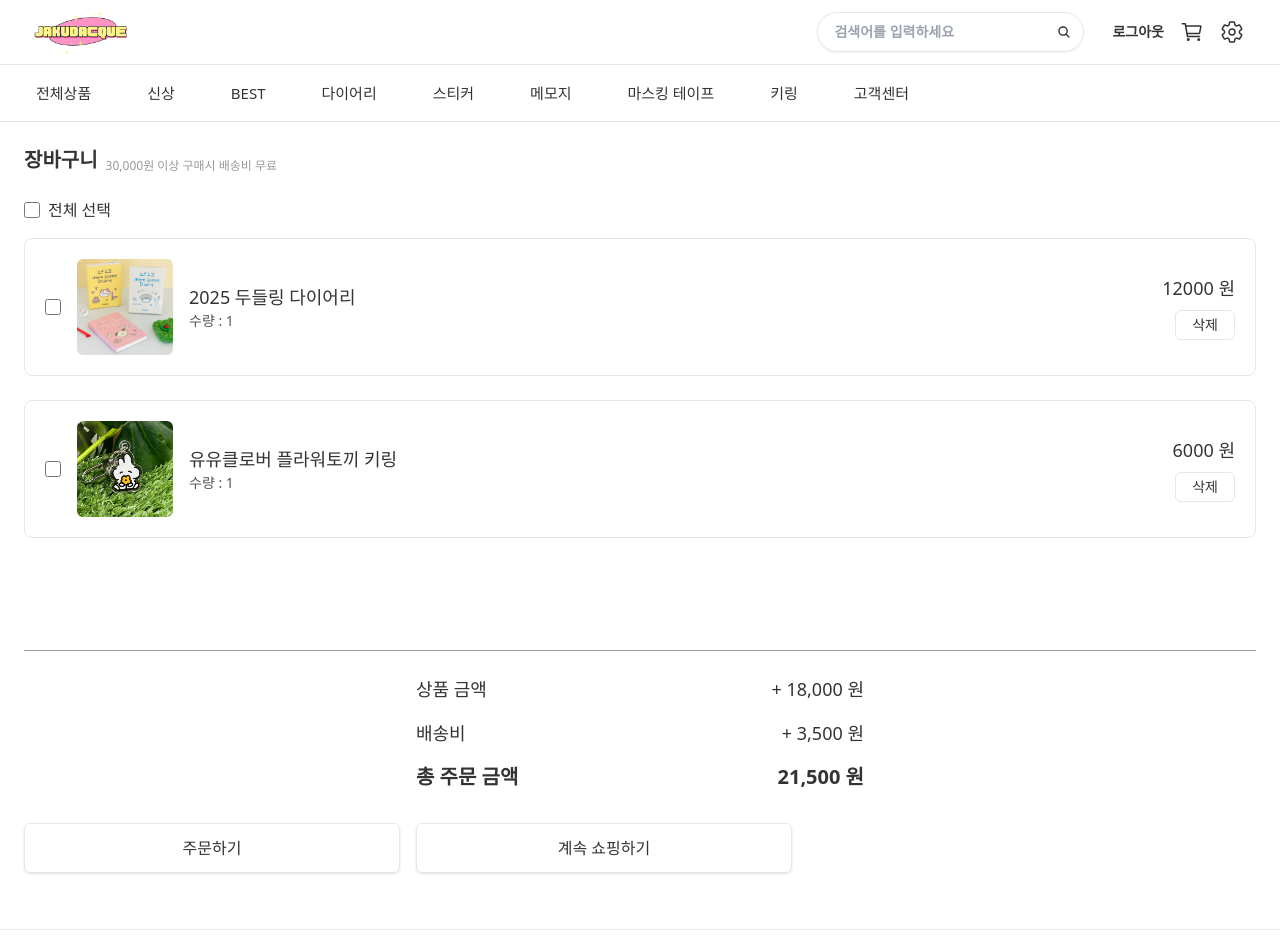
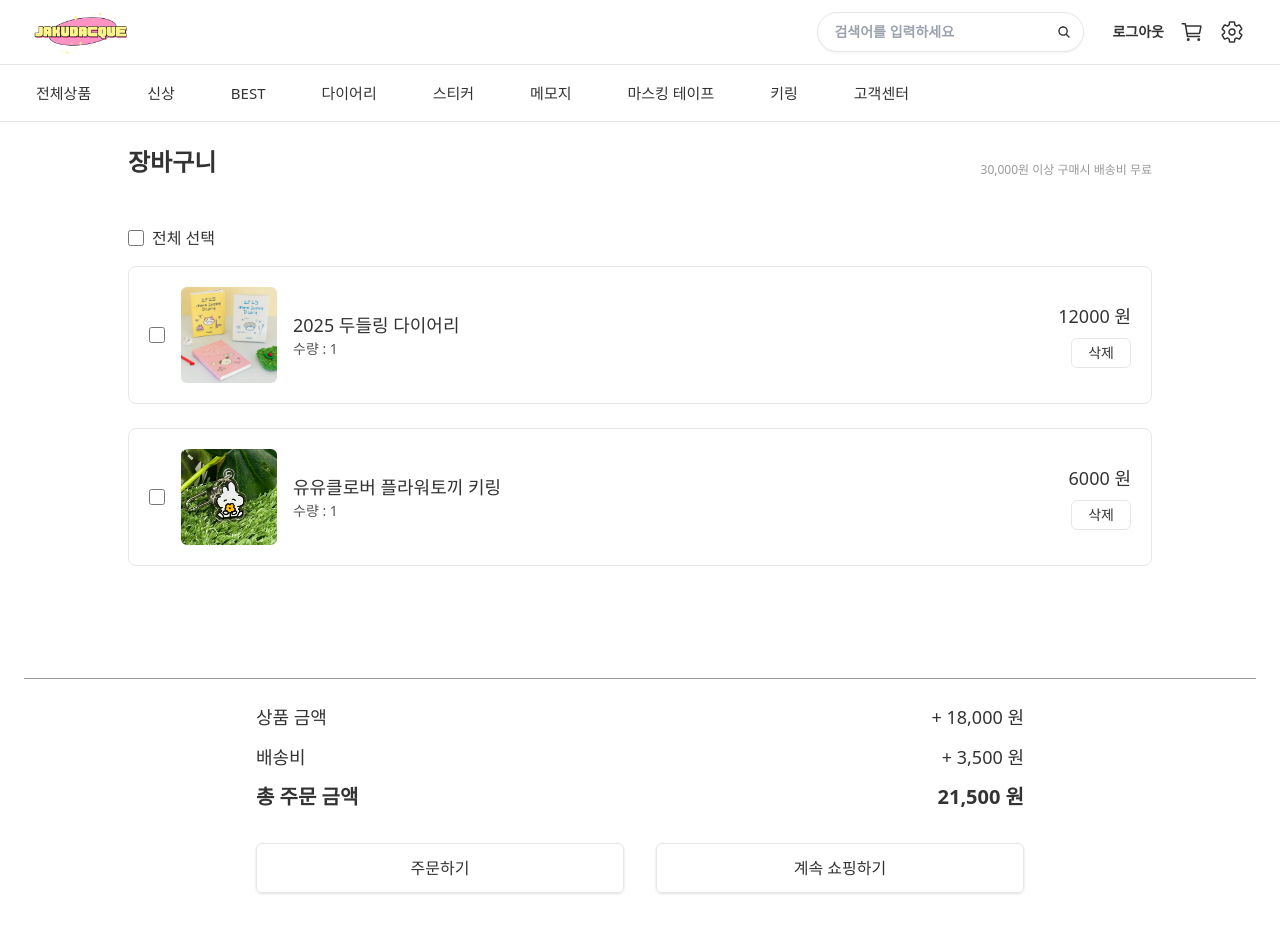
Before and after one commit to FRONTENDBOOTCAMP-11th/Jakudacque, a React (Vite) app: page /cart in a window 1280 px wide. Shown: the top 948 px of the page. Built offline with nearby package versions, Linux system fonts and the light colour scheme; a web font is replaced by a local one.

Commit message:
💄 style : 버튼 중앙정렬 및  UI 전체적으로 가운데 정렬

```diff
--- a/src/pages/product/Cart.jsx
+++ b/src/pages/product/Cart.jsx
@@ -1,5 +1,3 @@
-"use client";
-
 import { useState } from "react";
 import { IoCartOutline } from "react-icons/io5";
 import { Link } from "react-router-dom";
@@ -34,15 +32,17 @@ export default function Cart() {
 
   return (
     <div className="container mx-auto p-6">
-      <div className="flex  mb-6">
-        <h1 className="text-xl font-bold">장바구니</h1>
+      <div className="max-w-5xl mx-auto mb-6">
+        <div className="flex mb-12 justify-between items-center">
+          <h1 className="text-2xl font-bold">장바구니</h1>
           <p className="text-xs text-[#999] pl-2 mt-auto">
             30,000원 이상 구매시 배송비 무료
           </p>
         </div>
+      </div>
 
       {hasProducts ? (
-        <>
+        <div className="max-w-5xl mx-auto">
           <div className="mb-4">
             <label className="flex items-center">
               <input type="checkbox" className="w-4 h-4 mr-2" />
@@ -50,7 +50,7 @@ export default function Cart() {
             </label>
           </div>
 
-          <div className="grid grid-cols-1 gap-6 mb-28 w-full max-w-2x">
+          <div className="grid grid-cols-1 gap-6 mb-28 w-full max-w-5xl">
             {products.map(product => (
               <div
                 key={product.id}
@@ -81,7 +81,7 @@ export default function Cart() {
               </div>
             ))}
           </div>
-        </>
+        </div>
       ) : (
         <div className="flex flex-col items-center text-gray-400 my-52">
           <IoCartOutline size={56} />
@@ -90,32 +90,31 @@ export default function Cart() {
       )}
 
       <div className="mt-8 border-t border-[#999] pt-6">
-        <div className="flex flex-col items-center text-lg font-medium space-y-4 mb-8">
-          <p className="flex justify-between w-full max-w-md">
+        <div className="flex flex-col items-center text-lg font-medium space-y-3 mb-8">
+          <p className="flex justify-between w-full max-w-3xl">
             <span>상품 금액</span>
             <span>+ 18,000 원</span>
           </p>
-          <p className="flex justify-between w-full max-w-md">
+          <p className="flex justify-between w-full max-w-3xl">
             <span>배송비</span>
             <span>+ 3,500 원</span>
           </p>
-          <p className="flex justify-between w-full max-w-md text-xl font-bold">
+          <p className="flex justify-between w-full max-w-3xl text-xl font-bold">
             <span>총 주문 금액</span>
             <span>21,500 원</span>
           </p>
         </div>
-        <div className="mt-6 flex gap-4 justify-cente max-w-3xl mb-8">
-          <button className="w-full text-center rounded-md border px-6 py-3 font-medium shadow hover:bg-secondary-base">
+        <div className="flex justify-center max-w-3xl mx-auto mt-6 mb-8">
+          <div className=" flex gap-8 w-full">
+            <button className="flex-1 text-center rounded-md border px-6 py-3 font-medium shadow hover:bg-secondary-base">
               주문하기
             </button>
-          <button
-            onClick={() => alert("계속 쇼핑하기")}
-            className="w-full text-center rounded-md border px-6 py-3 font-medium shadow hover:bg-secondary-base"
-          >
+            <button className="flex-1 text-center rounded-md border px-6 py-3 font-medium shadow hover:bg-secondary-base">
               계속 쇼핑하기
             </button>
           </div>
         </div>
       </div>
+    </div>
   );
 }
```
Lines whose indentation alone changed are shown as unchanged.
